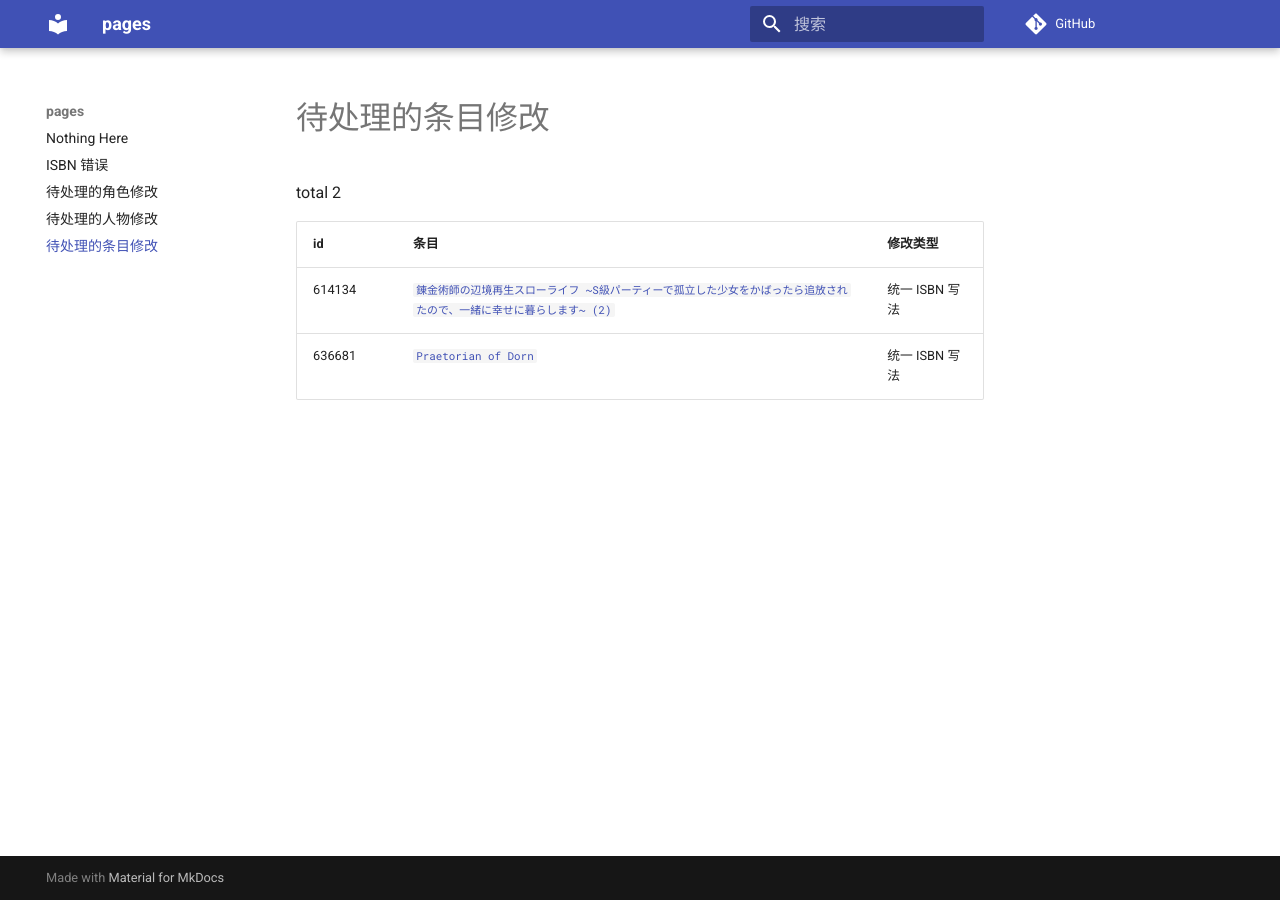
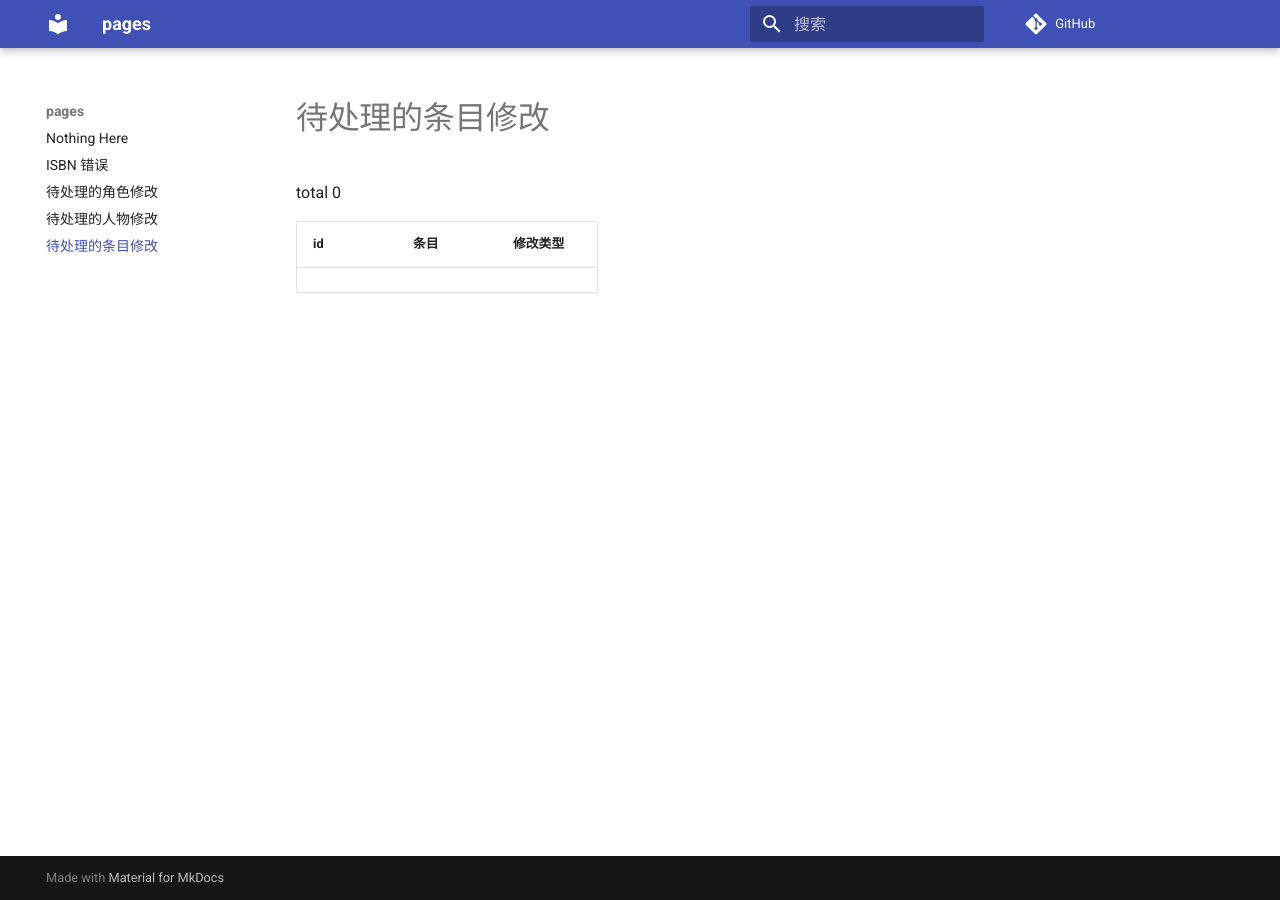
Before and after one commit to trim21/bangumi-pages, an MkDocs documentation site: the page built from docs/pending-subject-changes.md, in a window 1280 px wide. Built offline with MkDocs 1.6.1 and Material for MkDocs 9.7.7, drawn with Linux system fonts in a browser that asks for light colours; comment, search, counter and statistics services are not loaded.

Commit message:
update pending-changes.md

```diff
--- a/docs/pending-subject-changes.md
+++ b/docs/pending-subject-changes.md
@@ -1,8 +1,6 @@
 # 待处理的条目修改
 
-total 2
+total 0
 
 | id | 条目 | 修改类型 |
 | --- | --- | --- |
-| 614134 | [`錬金術師の辺境再生スローライフ ~S級パーティーで孤立した少女をかばったら追放されたので、一緒に幸せに暮らします~ (2)`](https://bgm.tv/subject/614134) | 统一 ISBN 写法 |
-| 636681 | [`Praetorian of Dorn`](https://bgm.tv/subject/636681) | 统一 ISBN 写法 |
```
